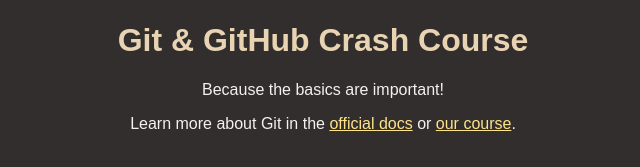
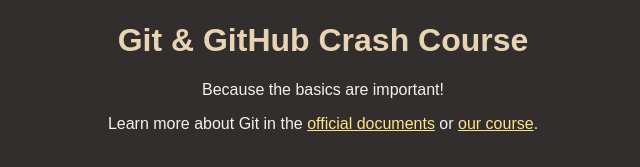
Before and after one commit to Damitht/github-first, a plain HTML site: page index.html in a window 1280 px wide. Shown: the part 147-314 px from the top of the page, without its empty margins (317-957 px from the left). Drawn offline with Linux system fonts and the light colour scheme.

Commit message:
Commit test

```diff
--- a/index.html
+++ b/index.html
@@ -17,7 +17,7 @@
       <p>Because the basics are important!</p>
         <p>
           Learn more about Git in the
-          <a href="https://git-scm.com/book/en/v2">official docs</a> or
+          <a href="https://git-scm.com/book/en/v2">official documents</a> or
           <a href="https://acad.link/git">our course</a>.
         </p>
       </section>
```
